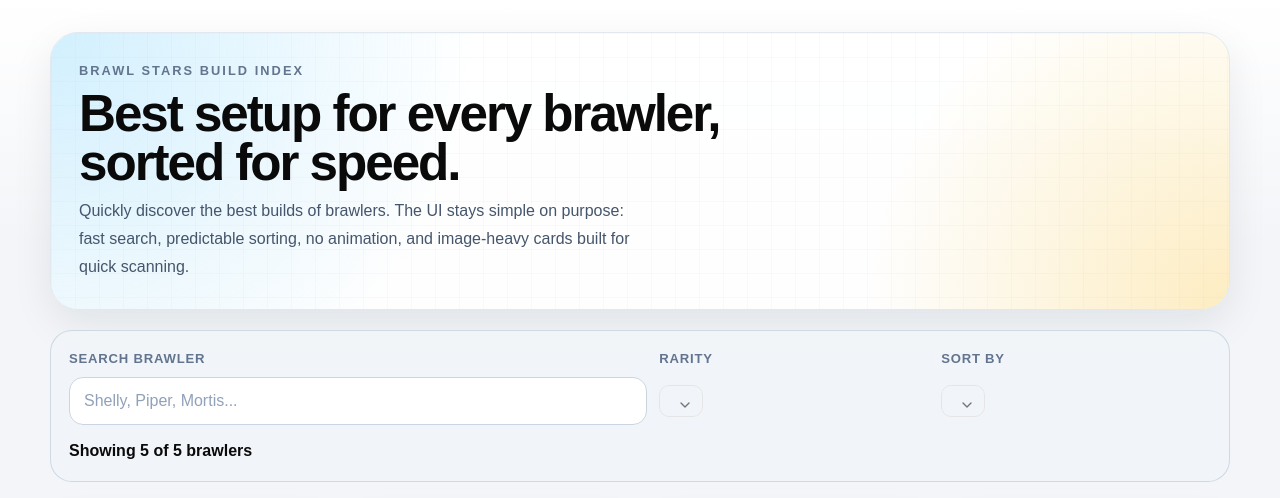
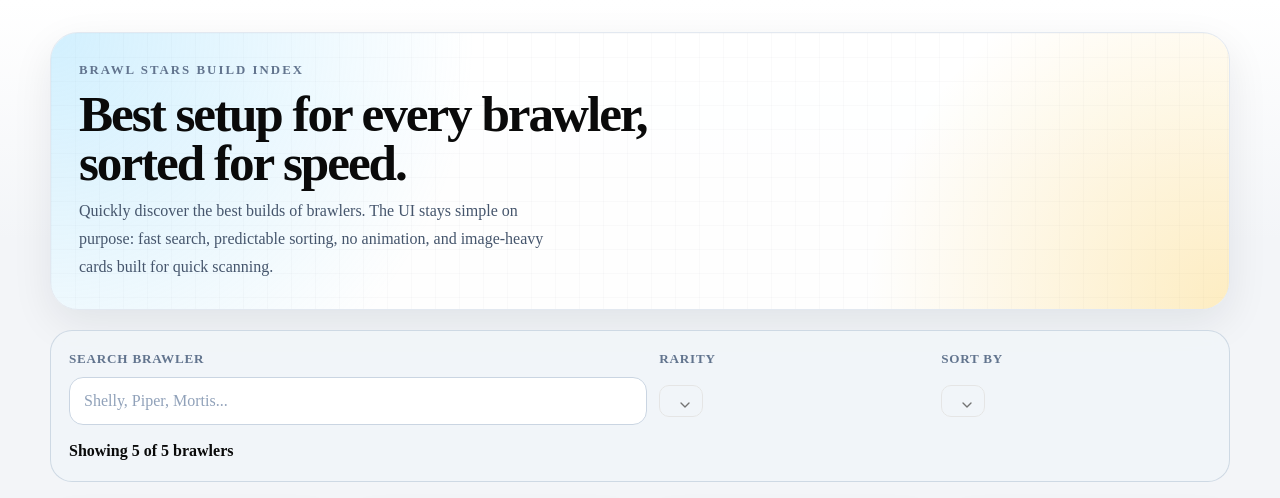
Before and after one commit to colinvkim/best-builds, an Astro site: page / in a window 1280 px wide. Shown: the top 498 px of the page. Built offline with nearby package versions, Linux system fonts and the light colour scheme; Astro itself is replaced by a stand-in of ours.

Commit message:
chore: remove Geist font

```diff
--- a/package.json
+++ b/package.json
@@ -13,7 +13,6 @@
   "dependencies": {
     "@astrojs/react": "^5.0.2",
     "@base-ui/react": "^1.3.0",
-    "@fontsource-variable/geist": "^5.2.8",
     "@tailwindcss/vite": "^4.2.2",
     "@types/react": "^19.2.14",
     "@types/react-dom": "^19.2.3",
--- a/src/styles/global.css
+++ b/src/styles/global.css
@@ -1,12 +1,11 @@
 @import "tailwindcss";
 @import "tw-animate-css";
 @import "shadcn/tailwind.css";
-@import "@fontsource-variable/geist";
 
 @custom-variant dark (&:is(.dark *));
 
 @theme inline {
-  --font-sans: "Geist Variable", sans-serif;
+  --font-sans: var(--font-inter), sans-serif;
   --font-heading: var(--font-sans);
   --color-sidebar-ring: var(--sidebar-ring);
   --color-sidebar-border: var(--sidebar-border);
```
Also changed, not shown: pnpm-lock.yaml, 1 other file.
